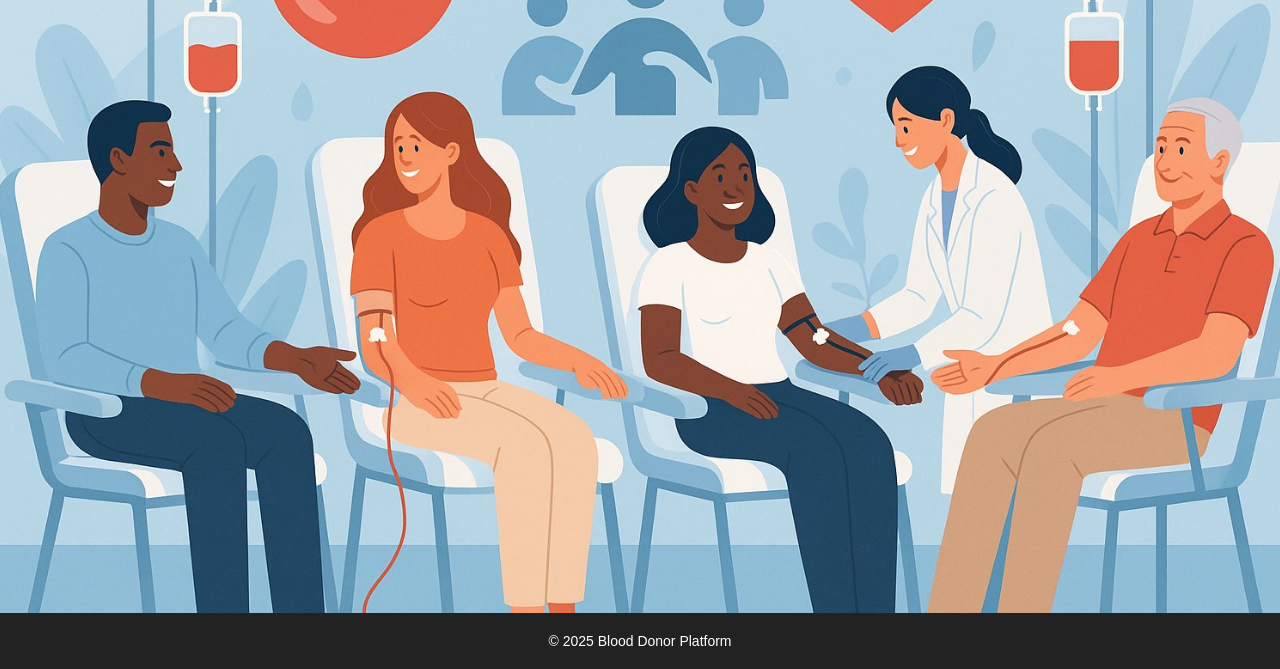
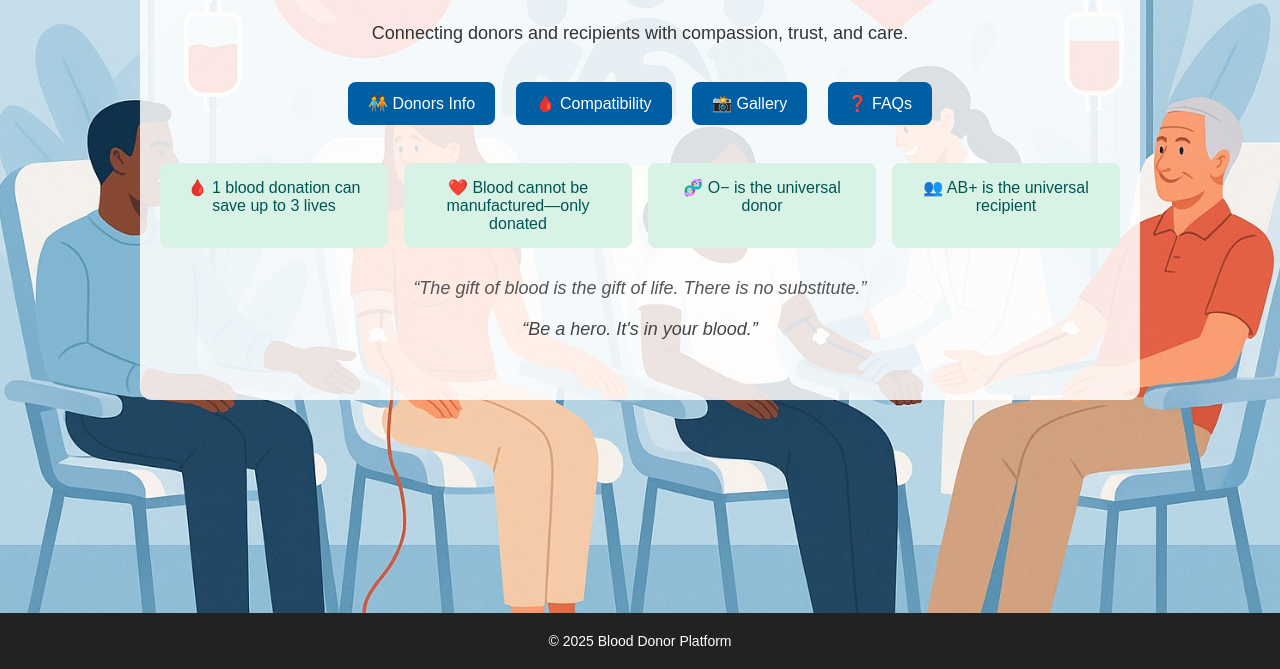
Before and after one commit to anilkvs/blood.donors, a plain HTML site: page index.html in a window 1280 px wide. Shown: the part 331-1000 px from the top of the page. Drawn offline with Linux system fonts and the light colour scheme.

Commit message:
Add files via upload

```diff
--- a/index.html
+++ b/index.html
@@ -23,35 +23,46 @@
   </nav>
 </header>
 
-<section id="home" class="home-section full-bg">
-  <h1>Donate Blood, Save Lives</h1>
-  <p>"The gift of blood is the gift of life. There is no substitute for human blood."</p>
+
+<section id="home" class="home-section full-bg active">
+
+<div class="home-overlay">
+  <div class="home-intro">
+    <h1>Donate Blood, Save Lives</h1>
+    <p>Connecting donors and recipients with compassion, trust, and care.</p>
+  </div>
+
+  <div class="home-actions">
+    <button onclick="showSection('donors')">🧑‍🤝‍🧑 Donors Info</button>
+    <button onclick="showSection('compatibility')">🩸 Compatibility</button>
+    <button onclick="showSection('gallery')">📸 Gallery</button>
+    <button onclick="showSection('faq')">❓ FAQs</button>
+  </div>
+
+  <div class="home-facts">
+    <div class="fact">🩸 1 blood donation can save up to 3 lives</div>
+    <div class="fact">❤️ Blood cannot be manufactured—only donated</div>
+    <div class="fact">🧬 O− is the universal donor</div>
+    <div class="fact">👥 AB+ is the universal recipient</div>
+  </div>
+
+  <!-- Static Quote -->
+  <div class="home-quote">
+    “The gift of blood is the gift of life. There is no substitute.”
+  </div>
+
+  <!-- Rotating Quote -->
+<div class="home-testimonial">
+  <div id="quoteBox" class="quote-text">“Donating blood is the easiest way to save lives.”</div>
+</div>
+
+
+</div>
+
+
 </section>
 
-<!--
-<section id="donors" class="table-section" style="display: none;">
-  <h2>DONORS INFO</h2>
-  <table class="data-table" id="donorTable">19:02 02-07-2025
-    <thead>
-      <tr class="skyblue"><th>Sl No</th><th>Name of the Donor</th><th>Gender</th><th>Blood Group</th>
-        <th>Date of Donation</th><th>Next Eligible Donation Date</th><th>Contact Number</th></tr>
-    </thead>
-    <tbody>
-      <tr>
-        <td>1</td><td>Aashritha</td><td>Female</td><td>O+</td><td>19-06-2025</td><td class="auto-calc"></td><td>8328427220</td>
-      </tr>
-      <tr>
-        <td>2</td><td>Sarayu</td><td>Female</td><td>B+</td><td>15-05-2025</td><td class="auto-calc"></td><td>9876543210</td>
-      </tr>
-      <tr>
-        <td>2</td><td>Anil</td><td>Male</td><td>B+</td><td>10-04-2025</td><td class="auto-calc"></td><td>9876543210</td>
-      </tr>
-    </tbody>
-  </table>
-  <div class="pdf-download">
-  <button onclick="downloadPDF()">Download PDF</button>
-</div>
-</section> -->
+
 
 <section id="donors" class="table-section" style="display: none;">
   <h2>DONORS INFO</h2>
@@ -83,7 +94,7 @@
 	<td>1</td><td>MNSV Prasad</td><td>Male</td><td>  </td><td>19-06-2025</td><td class="auto-calc"></td><td>9849358977</td>
       	</tr>
       	<tr>
-        <td>2</td><td>E Srihari Rao</td><td>Male</td><td>  </td><td>19-06-2025</td><td class="auto-calc"></td><td>9849121268</td>
+        <td>2</td><td>E Srihari Rao</td><td>Male</td><td>B+</td><td>19-06-2025</td><td class="auto-calc"></td><td>9849121268</td>
       	</tr>
       <tr>
         <td>3</td><td>K Hemanth</td><td>Male</td><td>O+</td><td>19-06-2025</td><td class="auto-calc"></td><td>9866616989</td>
@@ -166,7 +177,7 @@
         <td>26</td><td>P Sangeetha</td><td>Female</td><td>B+</td><td>19-06-2025</td><td class="auto-calc"></td><td>9701257191</td>
       </tr>
       <tr>
-        <td>27</td><td>Sarayu Koka</td><td>Female</td><td>O+</td><td>19-06-2025</td><td class="auto-calc"></td><td></td>
+        <td>27</td><td>Sarayu Koka</td><td>Male</td><td>O+</td><td>19-06-2025</td><td class="auto-calc"></td><td></td>
       </tr>
 
 <tr>
@@ -625,6 +636,31 @@ function downloadPDF() {
 </script>
 
 
+<script>
+  const quotes = [
+    "“Donating blood is the easiest way to save lives.”",
+    "“Be a hero. It's in your blood.”",
+    "“Blood donation costs nothing but saves everything.”",
+    "“Every drop counts. Donate blood, save lives.”"
+  ];
+
+  let quoteIndex = 0;
+  const quoteBox = document.getElementById("quoteBox");
+
+  function rotateQuote() {
+    quoteBox.classList.remove("fade-in");
+    setTimeout(() => {
+      quoteBox.textContent = quotes[quoteIndex];
+      quoteBox.classList.add("fade-in");
+      quoteIndex = (quoteIndex + 1) % quotes.length;
+    }, 200);
+  }
+
+  setInterval(rotateQuote, 4000);
+  rotateQuote();
+</script>
+
+
 
 <footer class="footer">
   &copy; 2025 Blood Donor Platform
--- a/style.css
+++ b/style.css
@@ -3,6 +3,87 @@ body {
   margin: 0;
   padding: 0;
   background: white;
+}
+
+/* ===== Home Section Styling ===== */
+.home-overlay {
+  background: rgba(255, 255, 255, 0.85); /* semi-transparent to show image but enhance text visibility */
+  padding: 60px 20px;
+  text-align: center;
+  border-radius: 12px;
+  max-width: 960px;
+  margin: auto;
+}
+
+.home-intro h1 {
+  font-size: 36px;
+  color: #b30000; /* match blood theme */
+  margin-bottom: 10px;
+}
+
+.home-intro p {
+  font-size: 18px;
+  color: #333;
+}
+
+.home-actions {
+  margin: 30px 0;
+}
+
+.home-actions button {
+  background-color: #005ea2;
+  color: #fff;
+  border: none;
+  margin: 8px;
+  padding: 12px 20px;
+  font-size: 16px;
+  border-radius: 8px;
+  cursor: pointer;
+  transition: background 0.3s ease;
+}
+.home-actions button:hover {
+  background-color: #004080;
+}
+
+.home-facts {
+  display: grid;
+  grid-template-columns: repeat(auto-fit, minmax(220px, 1fr));
+  gap: 16px;
+  margin: 30px 0;
+}
+
+.fact {
+  background-color: #d9f2e6;
+  padding: 15px;
+  border-radius: 8px;
+  font-size: 16px;
+  color: #005555;
+}
+
+.home-quote {
+  font-style: italic;
+  font-size: 18px;
+  color: #555;
+  margin-top: 30px;
+  text-align: center;
+}
+
+/* ===== Testimonial Rotator ===== */
+.home-testimonial {
+  margin-top: 20px;
+  text-align: center;
+}
+
+.quote-text {
+  font-size: 18px;
+  font-style: italic;
+  color: #444;
+  opacity: 0;
+  transition: opacity 1s ease-in-out;
+}
+
+.quote-text.fade-in {
+  opacity: 1;
 }
 
 
```
